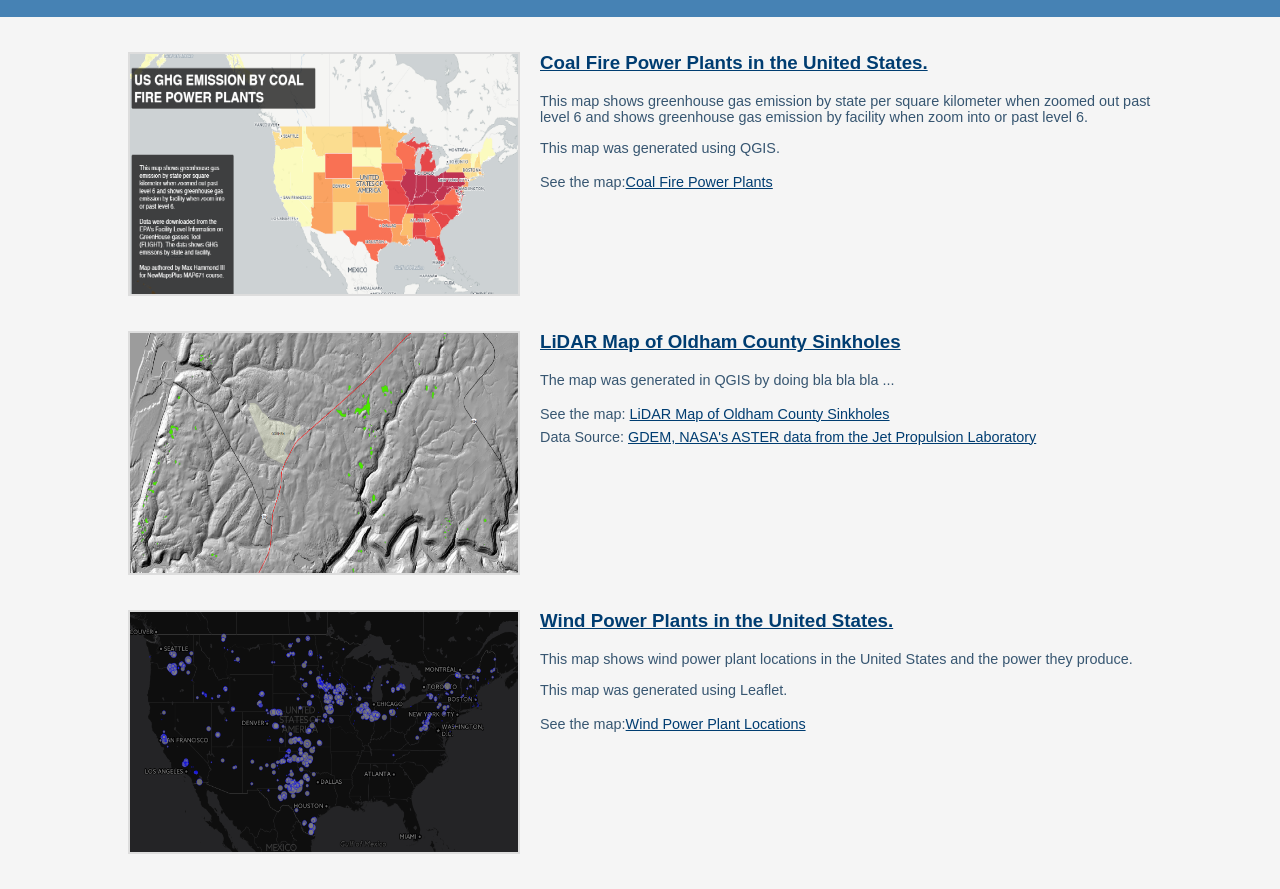
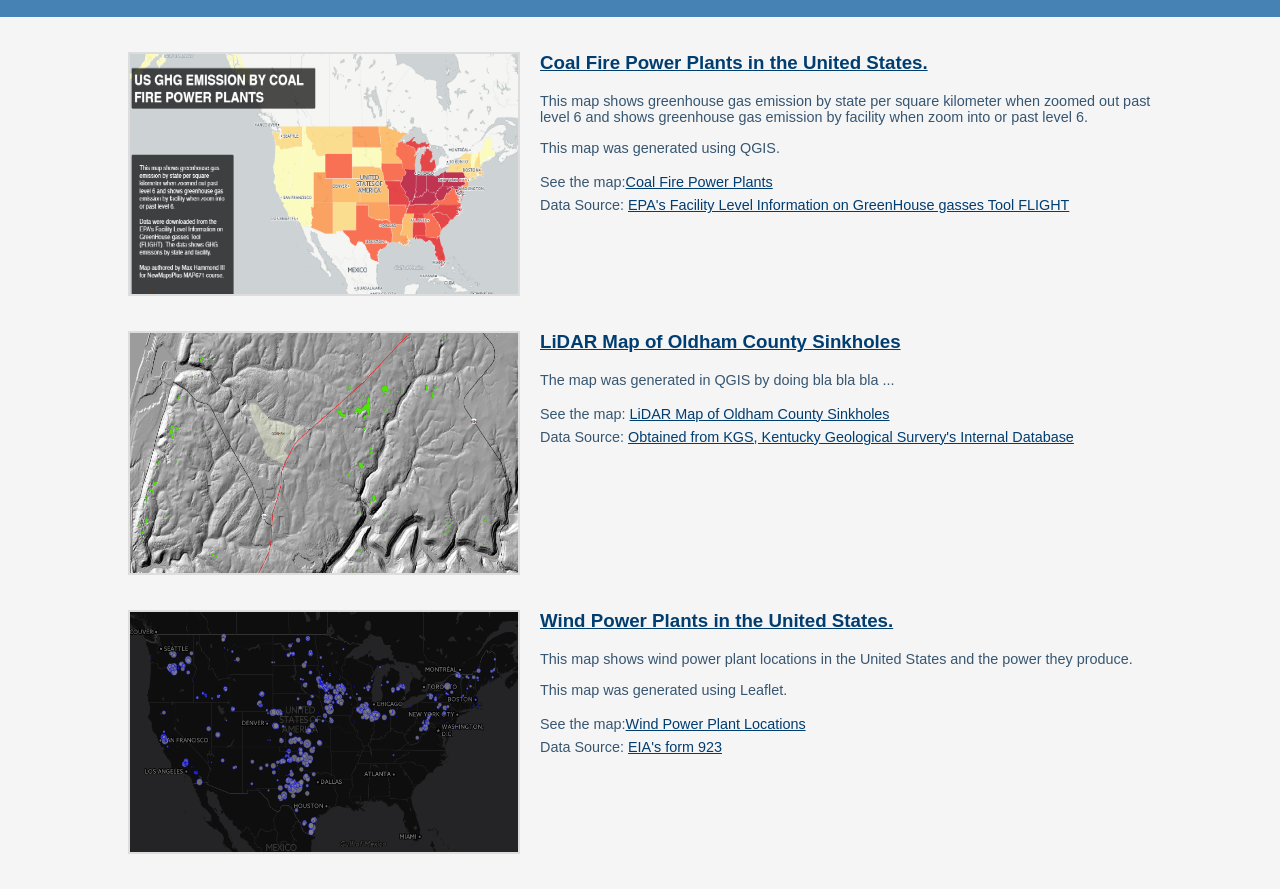
Before and after one commit to mhammond86/mhammond86.github.io, a plain HTML site: page index.html in a window 1280 px wide. Shown: the part 82-971 px from the top of the page. Drawn offline with nearby package versions, Linux system fonts and the light colour scheme; a web font is replaced by a local one.

Commit message:
style final

```diff
--- a/index.html
+++ b/index.html
@@ -87,7 +87,7 @@ h2 {
     <p>This map was generated using QGIS.</p>
     <ul>
         <li>See the map:<a target = '_blank' href="https://mhammond86.cartodb.com/viz/4e67269c-9b8c-11e5-9d32-0ea31932ec1d/map">Coal Fire Power Plants</a></li>
-        <li><a href="" /></li>
+        <li>Data Source: <a href="http://ghgdata.epa.gov/ghgp/main.do"> EPA's Facility Level Information on GreenHouse gasses Tool FLIGHT</a></li>
     </ul>
 </section>
 <section class="project">
@@ -96,7 +96,7 @@ h2 {
     <p>The map was generated in QGIS by doing bla bla bla ...</p>
     <ul>
         <li>See the map: <a href="maps/oldhamfinal.pdf">LiDAR Map of Oldham County Sinkholes</a></li>
-        <li>Data Source: <a href="https://asterweb.jpl.nasa.gov/gdem.asp">GDEM, NASA's ASTER data from the Jet Propulsion Laboratory</a></li>
+        <li>Data Source: <a href="http://kgs.uky.edu/kgsmap/kgsgeoserver/viewer.asp?gkarst=true">Obtained from KGS, Kentucky Geological Survery's Internal Database</a></li>
     </ul>
 </section>
 <section class="project">
@@ -106,7 +106,7 @@ h2 {
     <p>This map was generated using Leaflet.</p>
     <ul>
         <li>See the map:<a target = '_blank' href="http://mhammond86.github.io/wind-power/">Wind Power Plant Locations</a></li>
-        <li><a href="" /></li>
+        <li>Data Source: <a href="http://www.eia.gov/electricity/data/eia923/">EIA's form 923</a></li>
     </ul>
 </section>
 
```
